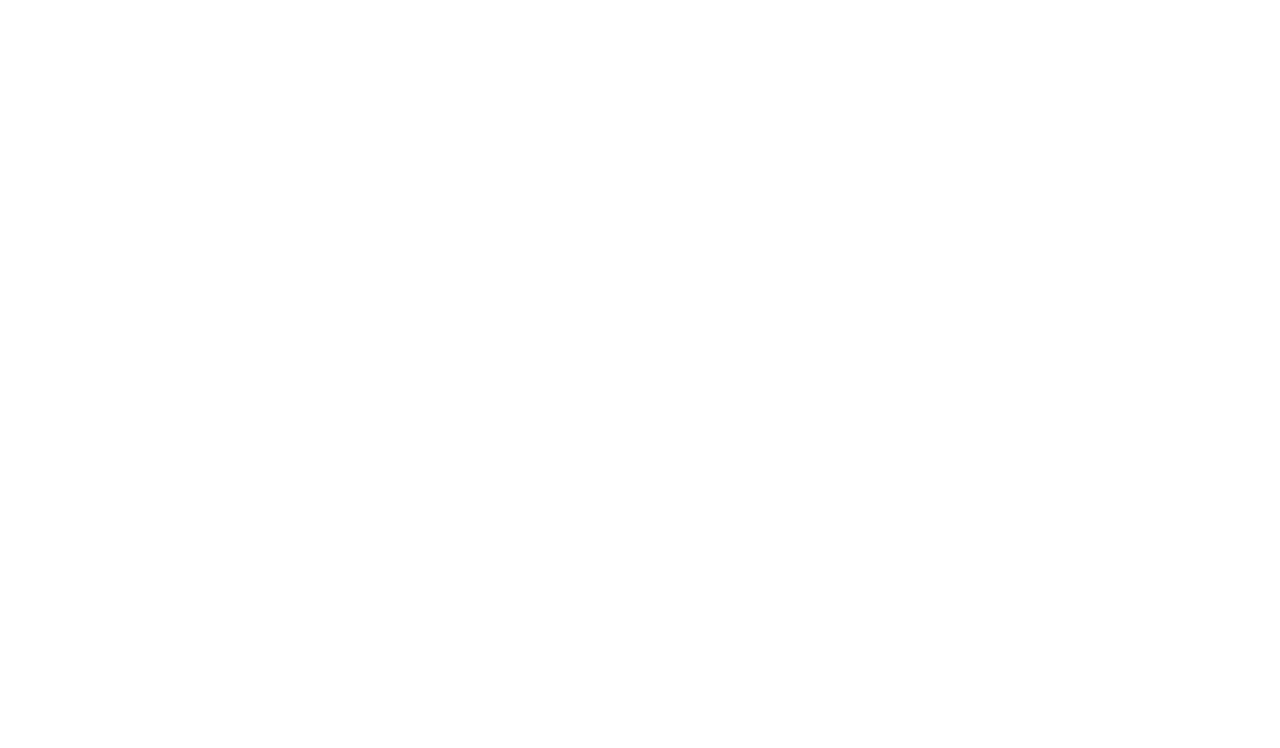
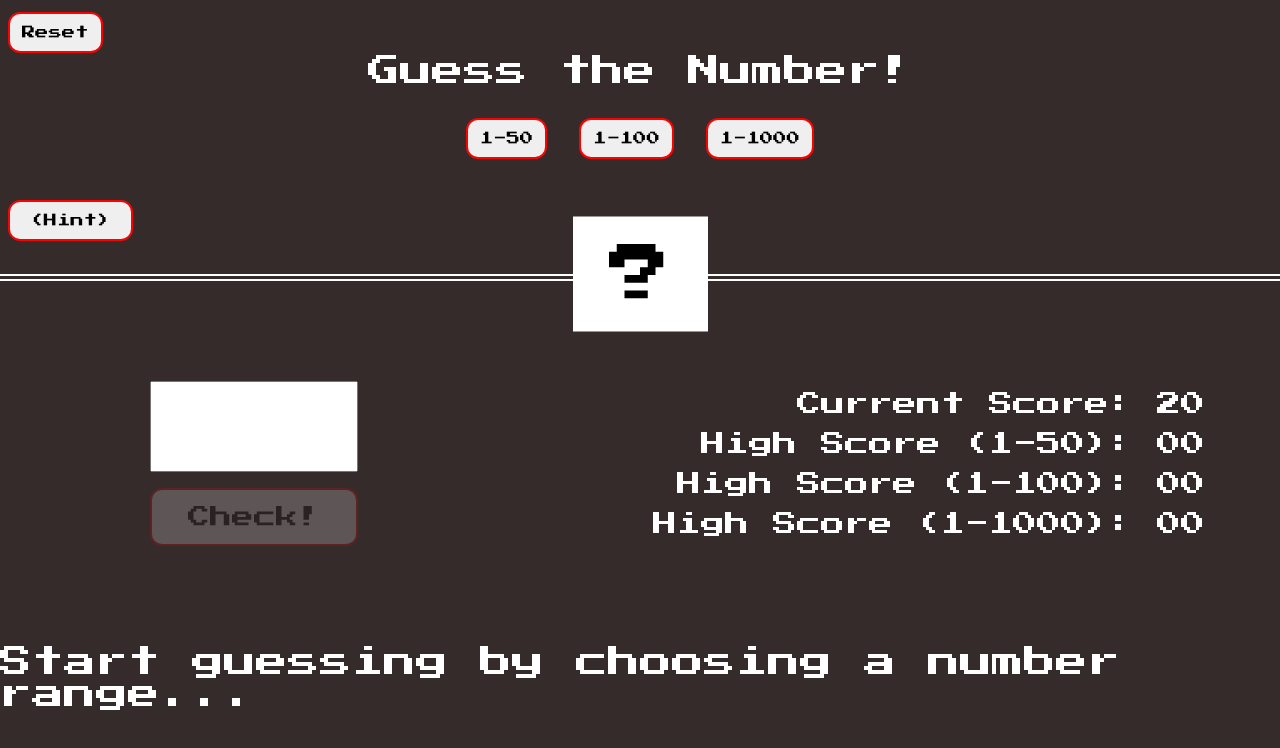
Before and after one commit to btboudreaux/GuessingGame, a plain HTML site: page index.html in a window 1280 px wide. Drawn offline with Linux system fonts and the light colour scheme.

Commit message:
Before refactor

```diff
--- a/index.html
+++ b/index.html
@@ -4,7 +4,48 @@
     <meta charset="UTF-8" />
     <meta http-equiv="X-UA-Compatible" content="IE=edge" />
     <meta name="viewport" content="width=device-width, initial-scale=1.0" />
-    <title>Document</title>
+    <link rel="preconnect" href="https://fonts.googleapis.com" />
+    <link rel="preconnect" href="https://fonts.gstatic.com" crossorigin />
+    <link
+      href="https://fonts.googleapis.com/css2?family=Press+Start+2P&display=swap"
+      rel="stylesheet"
+    />
+    <link rel="stylesheet" href="style.css" />
+    <script src="script.js" defer></script>
+    <title>Brad's Guessing Game</title>
   </head>
-  <body></body>
+  <body>
+    <header class="header">
+      <div>Guess the Number!</div>
+      <div class="number-options">
+        <button class="btn-num-options" data-num="50">1-50</button>
+        <button class="btn-num-options" data-num="100">1-100</button>
+        <button class="btn-num-options" data-num="1000">1-1000</button>
+      </div>
+      <button class="btn-reset">Reset</button>
+      <button class="btn-hint">(Hint)</button>
+    </header>
+
+    <section class="middle"><div class="secret-num-box">?</div></section>
+
+    <section class="bottom">
+      <div class="guess-input-section">
+        <input class="num-input" type="number" />
+        <button class="btn-check">Check!</button>
+      </div>
+
+      <div class="info-section">
+        <div>Current Score: <span>20</span></div>
+        <div>High Score (1-50): <span>00</span></div>
+        <div>High Score (1-100): <span>00</span></div>
+        <div>High Score (1-1000): <span>00</span></div>
+      </div>
+    </section>
+
+    <section class="message">
+      Start guessing by choosing a number range...
+    </section>
+
+    <section></section>
+  </body>
 </html>
--- a/script.js
+++ b/script.js
@@ -0,0 +1,52 @@
+"use strict";
+
+const secretNumBox = document.querySelector(".secret-num-box");
+const btnOptions = document.querySelectorAll(".btn-num-options");
+const message = document.querySelector(".message");
+const numInput = document.querySelector(".num-input");
+const btnCheck = document.querySelector(".btn-check");
+
+let secretNum;
+let range;
+let highScore50 = 0;
+let highScore100 = 0;
+let highScore1000 = 0;
+
+function getRandomNum(num) {
+  return Math.trunc(Math.random() * num + 1);
+}
+
+function btnOption(num) {
+  return getRandomNum(num);
+}
+
+btnOptions.forEach((button) => {
+  button.onclick = function () {
+    secretNum = btnOption(Number(button.dataset.num));
+    message.textContent = `Choose a number between 1 and ${button.dataset.num}`;
+    btnOptions.forEach((buttonClicked) => {
+      buttonClicked.disabled = true;
+      if (Number(button.dataset.num) === Number(buttonClicked.dataset.num)) {
+        buttonClicked.classList = "btn-num-options-chosen";
+      }
+    });
+    //Enable Check Button
+    btnCheck.disabled = false;
+    // Give hint for testing
+    document.querySelector(".btn-hint").textContent = secretNum;
+  };
+});
+
+btnCheck.disabled = true;
+
+btnCheck.onclick = function () {
+  if (!numInput.value || numInput.value < 1) {
+    message.textContent = "Please enter a valid number!";
+  }
+  console.log(numInput.value);
+};
+
+//For displaying number
+// secretNumBox.style.width = "220px";
+
+// console.log(secretNum);
--- a/style.css
+++ b/style.css
@@ -0,0 +1,150 @@
+body {
+  margin: 0;
+  padding: 0;
+  color: white;
+  font-family: "Press Start 2P", cursive;
+  font-size: 32px;
+  background-color: rgb(53, 43, 43);
+}
+
+button {
+  font-family: inherit;
+}
+
+.header {
+  display: flex;
+  flex-direction: column;
+  align-items: center;
+  margin: 55px 0 0 0;
+}
+
+.number-options {
+  margin: 26px 0 0 0;
+}
+
+.btn-num-options {
+  padding: 12px;
+  border: 2px solid red;
+  border-radius: 12px;
+}
+
+.btn-num-options:hover {
+  background-color: black;
+  color: white;
+}
+
+.btn-num-options:disabled {
+  opacity: 0.3;
+}
+
+.btn-num-options-chosen {
+  padding: 12px;
+  border: 2px solid red;
+  border-radius: 12px;
+}
+
+.btn-num-options-chosen:disabled {
+  background-color: white;
+  color: black;
+}
+
+.btn-reset {
+  padding: 12px;
+  border: 2px solid red;
+  border-radius: 12px;
+  position: absolute;
+  top: 12px;
+  left: 8px;
+}
+
+.btn-reset:hover {
+  background-color: black;
+  color: white;
+}
+
+.middle {
+  display: flex;
+  justify-content: center;
+  border-bottom: 7px double white;
+}
+
+.secret-num-box {
+  display: flex;
+  justify-content: center;
+  align-items: center;
+  background-color: white;
+  color: black;
+  width: 135px;
+  height: 115px;
+  font-size: 62px;
+  transform: translate(0, 50%);
+}
+
+.bottom {
+  display: flex;
+  justify-content: space-between;
+  align-items: center;
+  margin: 100px 75px;
+}
+
+.guess-input-section {
+  display: flex;
+  flex-direction: column;
+  margin: 0 0 0 75px;
+}
+
+.num-input {
+  text-align: center;
+  height: 85px;
+  width: 200px;
+  font-size: 52px;
+  font-family: inherit;
+}
+
+.btn-check {
+  margin-top: 16px;
+  padding: 16px;
+  border: 2px solid green;
+  border-radius: 12px;
+  font-size: 22px;
+}
+
+.btn-check:hover {
+  border: 2px solid rgb(4, 66, 4);
+}
+
+.btn-check:disabled {
+  background-color: white;
+  border: 2px solid red;
+  opacity: 0.2;
+  color: black;
+}
+
+.info-section {
+  display: flex;
+  flex-direction: column;
+  align-items: flex-end;
+  row-gap: 16px;
+  font-size: 24px;
+}
+
+.message {
+  display: flex;
+  justify-content: center;
+  align-items: center;
+}
+
+.btn-hint {
+  padding: 12px;
+  border: 2px solid red;
+  border-radius: 12px;
+  position: absolute;
+  top: 200px;
+  left: 8px;
+  opacity: 1;
+  width: 125px;
+}
+
+.btn-hint:hover {
+  opacity: 1;
+}
```
